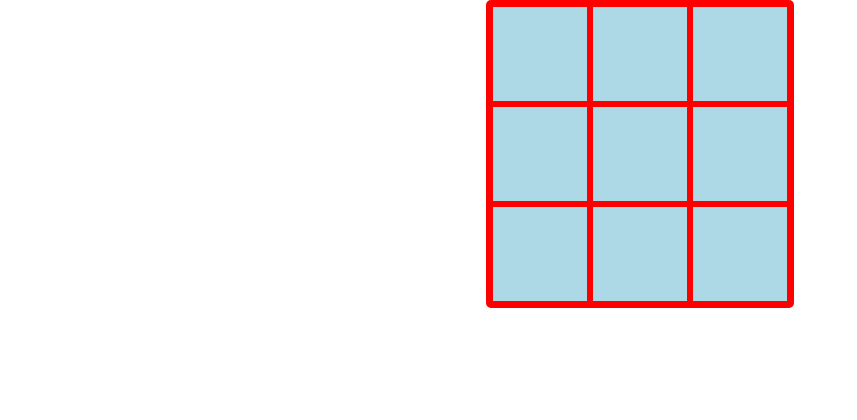
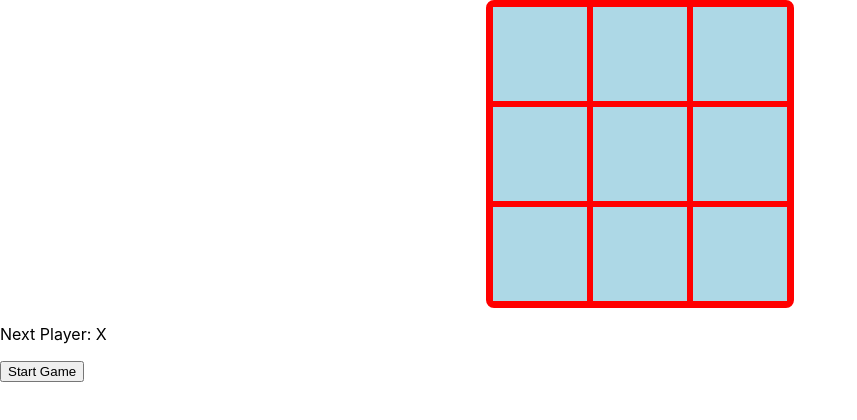
Before and after one commit to shruti-mi/tic-tac-toe, a React (Create React App) app: page / in a window 1280 px wide. Shown: the top 420 px of the page, without its empty margins (0-857 px from the left). Built offline with nearby package versions, Linux system fonts and the light colour scheme.

Commit message:
added reset functionality

```diff
--- a/src/Components/Board.js
+++ b/src/Components/Board.js
@@ -3,7 +3,7 @@ import Square from './Square';
 
 const style = {
 	border: '4px solid red',
-    borderRadius: '5px',
+    borderRadius: '8px',
     width: '300px',
     height: '300px',
     margin: '0 auto',
--- a/src/Components/Game.js
+++ b/src/Components/Game.js
@@ -5,9 +5,8 @@ import Board from './Board';
 const Game = () => {
 
 	const [board, setBoard] = useState(Array(9).fill(null));
-	const [xIsNest, setXisNext] = useState(true);
+	const [xIsNext, setXisNext] = useState(true);
 	const winner = calculateWinner(board);
-
 
 	const handleClick = (i) => {
 		const localboard = [...board];
@@ -15,10 +14,10 @@ const Game = () => {
 		if(winner || localboard[i])
 			return;	// already win or clicked
 
-		localboard[i] = xIsNest ? 'X' : 'O';
+		localboard[i] = xIsNext ? 'X' : 'O';
 
 		setBoard(localboard);
-		setXisNext(!xIsNest);
+		setXisNext(!xIsNext);
 
 	}
 
@@ -31,7 +30,17 @@ const Game = () => {
 	}
 
 	return (
-		<Board onClick = {handleClick} squares = {board}/>
+		<>
+			<Board onClick = {handleClick} squares = {board}/>
+			<div>
+			    <p>
+			      {winner ? "Winner: " + winner : "Next Player: " + (xIsNext ? "X" : "O")}
+			    </p>
+			    <button onClick = {() => setBoard(Array(9).fill(null))}>
+			Start Game
+		</button>
+		  	</div>
+		</>
 	)
 }
 
```
